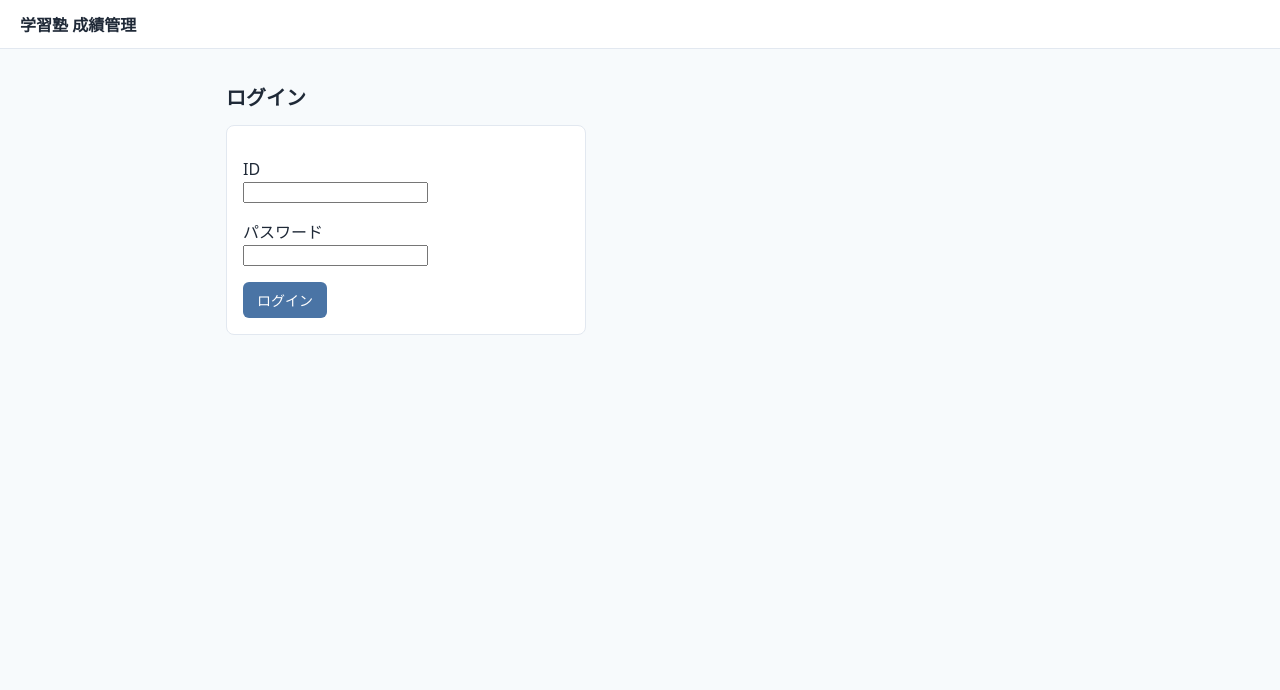
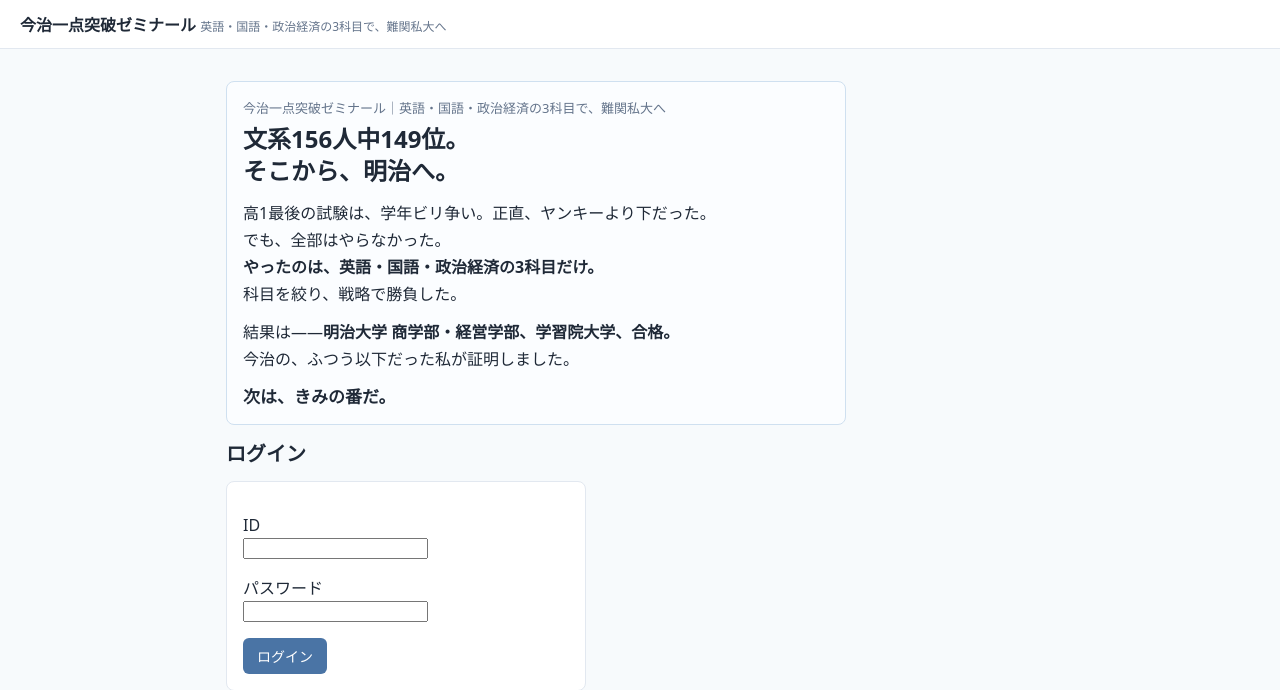
Before and after one commit to Akimitsu-Shigemi/juku-seiseki-app, a Flask app: page /login in a window 1280 px wide. Shown: the top 690 px of the page. Run offline with Flask 3, Linux system fonts and the light colour scheme.

Commit message:
feat: 塾ブランド確立(今治一点突破ゼミナール)＋ログインにコンセプト／生徒名を今治化
- 塾名「今治一点突破ゼミナール」とタグライン(英語・国語・政治経済の3科目で難関私大へ)を
  全ページ共通ヘッダーに表示(JUKU_NAME/JUKU_TAGLINE＋context processor)。
- ログインページに創業者の実話をもとにしたコンセプト文(誰が何をしてどうなった)を掲載
  「文系156人中149位。そこから、明治へ。」＋3科目特化の説明＋CTA。
- ダミー生徒の氏名を今治に多い名字(越智・村上・檜垣・渡部ほか)に変更(ログインIDは不変)。
- テスト2件追加(塾名・タグライン・コンセプト表示)。全60 passed/1 xfailed。

Co-Authored-By: Claude Opus 4.8 <noreply@anthropic.com>

```diff
--- a/app.py
+++ b/app.py
@@ -24,6 +24,10 @@ load_dotenv()
 
 BASE_DIR = os.path.dirname(os.path.abspath(__file__))
 DB_PATH = os.environ.get("DB_PATH", os.path.join(BASE_DIR, "seiseki.db"))
+
+# 塾のブランド（全ページで一貫して使う）
+JUKU_NAME = "今治一点突破ゼミナール"
+JUKU_TAGLINE = "英語・国語・政治経済の3科目で、難関私大へ"
 
 # 文系3科目（少科目特化）
 SUBJECTS = [("eigo", "英語"), ("kokugo", "国語"), ("sentaku", "選択(地歴公民)")]
@@ -350,8 +354,9 @@ def register_routes(app):
 
     @app.context_processor
     def inject_csrf():
-        # テンプレートから {{ csrf_token() }} で使えるようにする
-        return {"csrf_token": get_csrf_token}
+        # テンプレートから {{ csrf_token() }}・塾名などを使えるようにする
+        return {"csrf_token": get_csrf_token,
+                "juku_name": JUKU_NAME, "juku_tagline": JUKU_TAGLINE}
 
     @app.route("/login", methods=["GET", "POST"])
     def login():
--- a/templates/base.html
+++ b/templates/base.html
@@ -27,7 +27,7 @@
 </head>
 <body>
 <header>
-  <strong>学習塾 成績管理</strong>
+  <span><strong>{{ juku_name }}</strong> <span class="muted" style="font-size:12px">{{ juku_tagline }}</span></span>
   {% if user %}<span class="who">{{ user.name }}（{{ user.role }}）｜<a href="{{ url_for('logout') }}">ログアウト</a></span>{% endif %}
 </header>
 <main>
--- a/templates/login.html
+++ b/templates/login.html
@@ -1,5 +1,24 @@
 {% extends "base.html" %}
 {% block content %}
+
+<section class="card" style="max-width:620px;background:#fbfdff;border-color:#cfe0f0">
+  <p class="muted" style="margin:0 0 6px">{{ juku_name }}｜{{ juku_tagline }}</p>
+  <h1 style="font-size:24px;line-height:1.35;margin:0 0 12px">
+    文系156人中149位。<br>そこから、明治へ。
+  </h1>
+  <p style="margin:0 0 10px;line-height:1.7">
+    高1最後の試験は、学年ビリ争い。正直、ヤンキーより下だった。<br>
+    でも、全部はやらなかった。<br>
+    <strong>やったのは、英語・国語・政治経済の3科目だけ。</strong><br>
+    科目を絞り、戦略で勝負した。
+  </p>
+  <p style="margin:0 0 10px;line-height:1.7">
+    結果は――<strong>明治大学 商学部・経営学部、学習院大学、合格。</strong><br>
+    今治の、ふつう以下だった私が証明しました。
+  </p>
+  <p style="margin:0;font-weight:bold;font-size:17px">次は、きみの番だ。</p>
+</section>
+
 <h1>ログイン</h1>
 {% if error %}<p class="err">{{ error }}</p>{% endif %}
 <form method="post" class="card" style="max-width:360px">
```
Also changed, not shown: seed.py (+12 -10 lines), tests/test_branding.py (added, +17 -0 lines).
